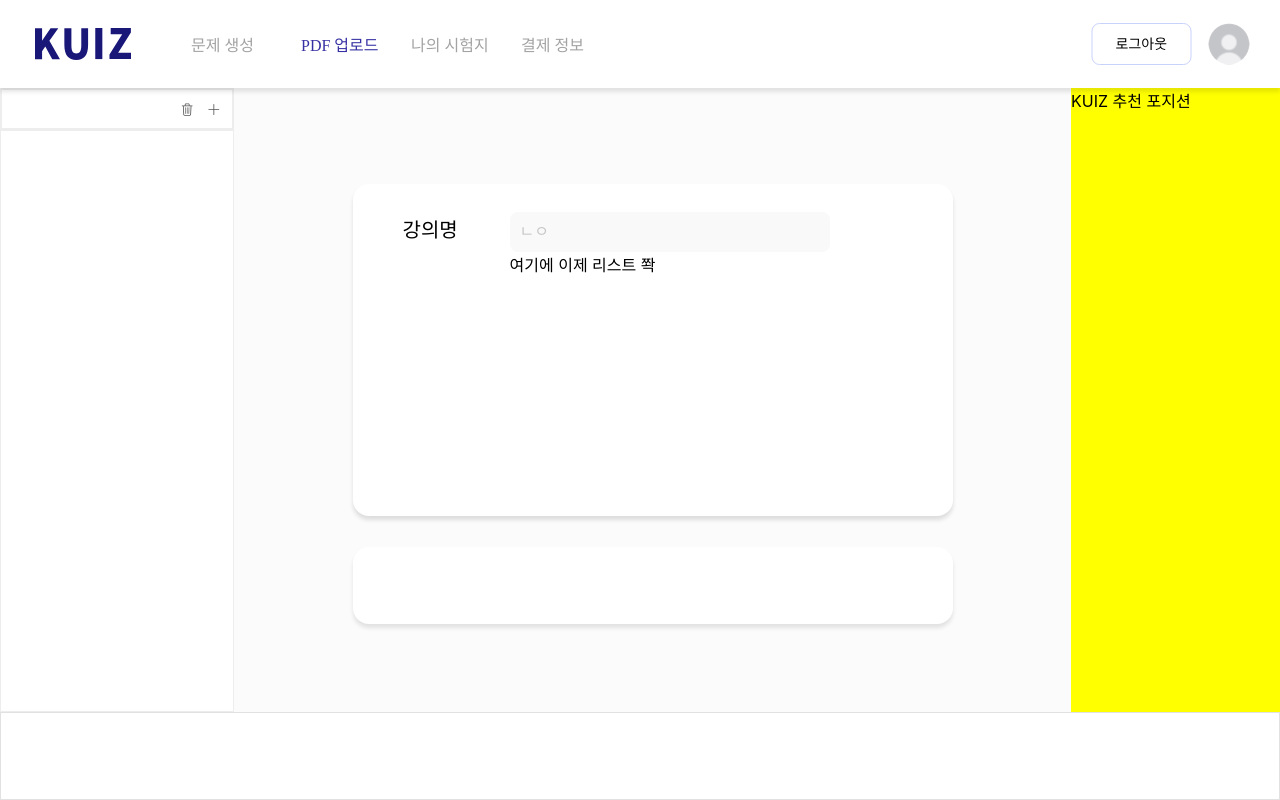
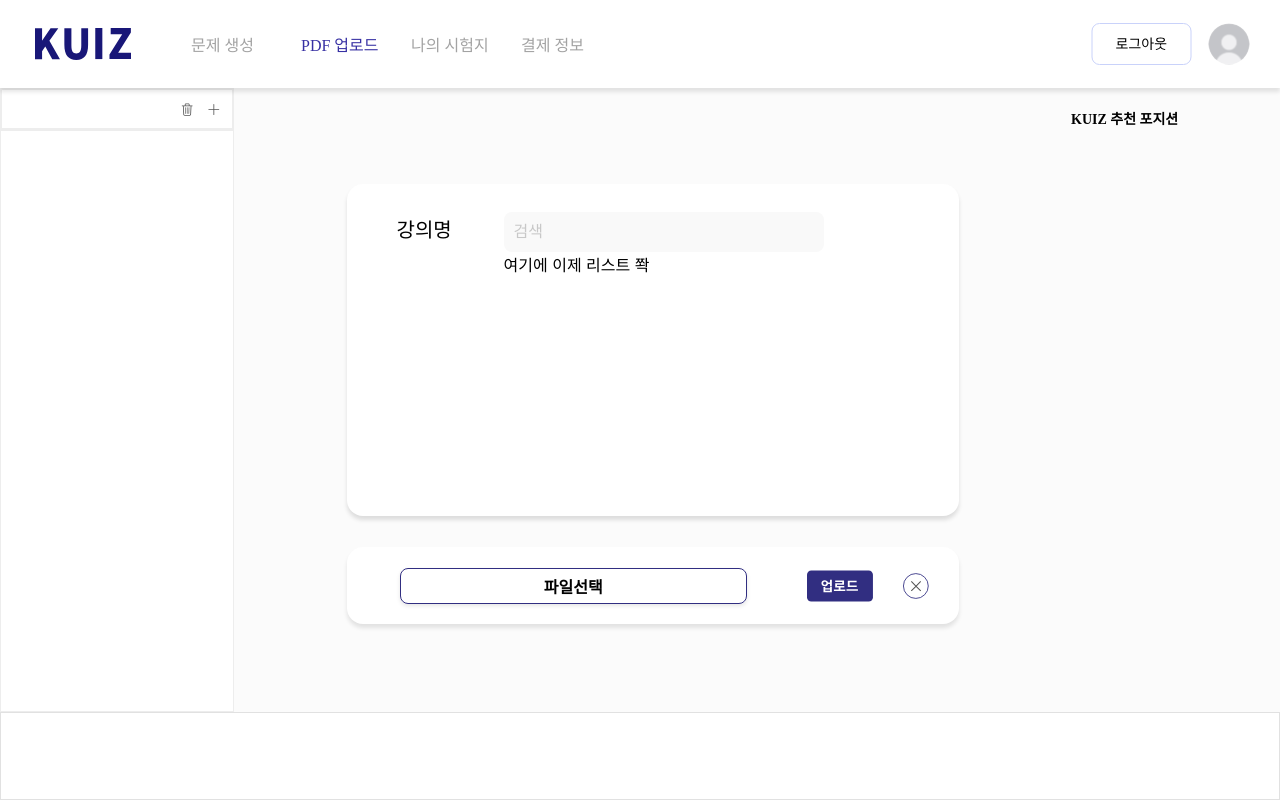
Before and after one commit to kuiz-project/frontend, a React (Create React App) app in the folder kuiz/: page /main in a window 1280 px wide. Both pictures are taken after a click on the element "PDF 업로드". Built offline with nearby package versions, Linux system fonts and the light colour scheme.

Commit message:
PDF 업로드 컴포넌트 80% 완성

```diff
--- a/kuiz/src/contents/cssfiles/main.css
+++ b/kuiz/src/contents/cssfiles/main.css
@@ -207,7 +207,7 @@ footer {
 }
 
 .upload_mid_section {
-    width: 75vh;
+    width: 90vh;
     height: 55vh;
     display: flex;
     flex-direction: column;
@@ -217,7 +217,7 @@ footer {
 }
 
 .upload_mid_top {
-    width: 100%;
+    width: 85%;
     height: 364px;
     border-radius: 16px;
     background: var(--Text_White, #FFF);
@@ -259,20 +259,60 @@ footer {
 }
 
 .upload_mid_bottom {
-    width: 100%;
+    width: 85%;
     height: 84px;
+    display: flex;
+    flex-direction: row;
     border-radius: 16px;
     background: var(--Text_White, #FFF);
     box-shadow: 0px 4px 4px 0px rgba(0, 0, 0, 0.10);
+    align-items: center;
 }
 
 .upload_right_section {
     width: 209px;
     height: calc(100vh - 176px);
-    background-color: yellow;
+    color: #000;
+    margin-top: 20px;
+    font-family: Noto Sans KR;
+    font-size: 14px;
+    font-style: normal;
+    font-weight: 700;
+    line-height: normal;
 }
 
 .upload_mid_section {
     display: flex;
 
 }
+
+.fileSelect {
+    color: #000;
+    cursor: pointer;
+    font-family: Noto Sans KR;
+    font-size: 16px;
+    font-style: normal;
+    font-weight: 700;
+    line-height: normal;
+    display: flex;
+    width: 50vh;
+    height: 36px;
+    padding: 8px 16px;
+    justify-content: center;
+    align-items: center;
+    gap: 8px;
+    border-radius: 8px;
+    border: 1px solid #312E81;
+    box-shadow: 0px 2px 4px 0px rgba(0, 0, 0, 0.10);
+    margin-left: 53px;
+    margin-right: 60px;
+}
+.fileUpload{
+    margin-right: 30px;
+    margin-left: auto;
+    cursor: pointer;
+}
+.fileUploadCancel{
+    margin-right: 30px;
+    cursor: pointer;
+}
--- a/kuiz/src/contents/jsfiles/upload.js
+++ b/kuiz/src/contents/jsfiles/upload.js
@@ -2,6 +2,8 @@ import React, { useState } from "react";
 import { ReactComponent as Trash } from '../images/trash.svg';
 import { ReactComponent as Add } from '../images/add.svg';
 import { ReactComponent as Search } from '../images/search.svg';
+import { ReactComponent as Upload } from '../images/uploadButton.svg';
+import { ReactComponent as Cancel } from '../images/cancel.svg';
 
 export const UploadView = () => {
     return (
@@ -17,11 +19,15 @@ export const UploadView = () => {
                     </div>
                     <div className="upload_search">
                         <div><input className="search" type="text"
-                        placeholder="ㄴㅇ"/></div>
+                        placeholder="검색"/></div>
                         <div>여기에 이제 리스트 쫙</div>
                     </div>
                 </div>
-                <div className="upload_mid_bottom"></div>
+                <div className="upload_mid_bottom">
+                    <div className="fileSelect">파일선택</div>
+                    <Upload className='fileUpload'/>
+                    <Cancel className='fileUploadCancel'/>
+                </div>
             </div>
             <div className="upload_right_section">KUIZ 추천 포지션</div>
             <footer>
```
Also changed, not shown: kuiz/src/contents/images/cancel.svg (added), kuiz/src/contents/images/uploadButton.svg (added).
